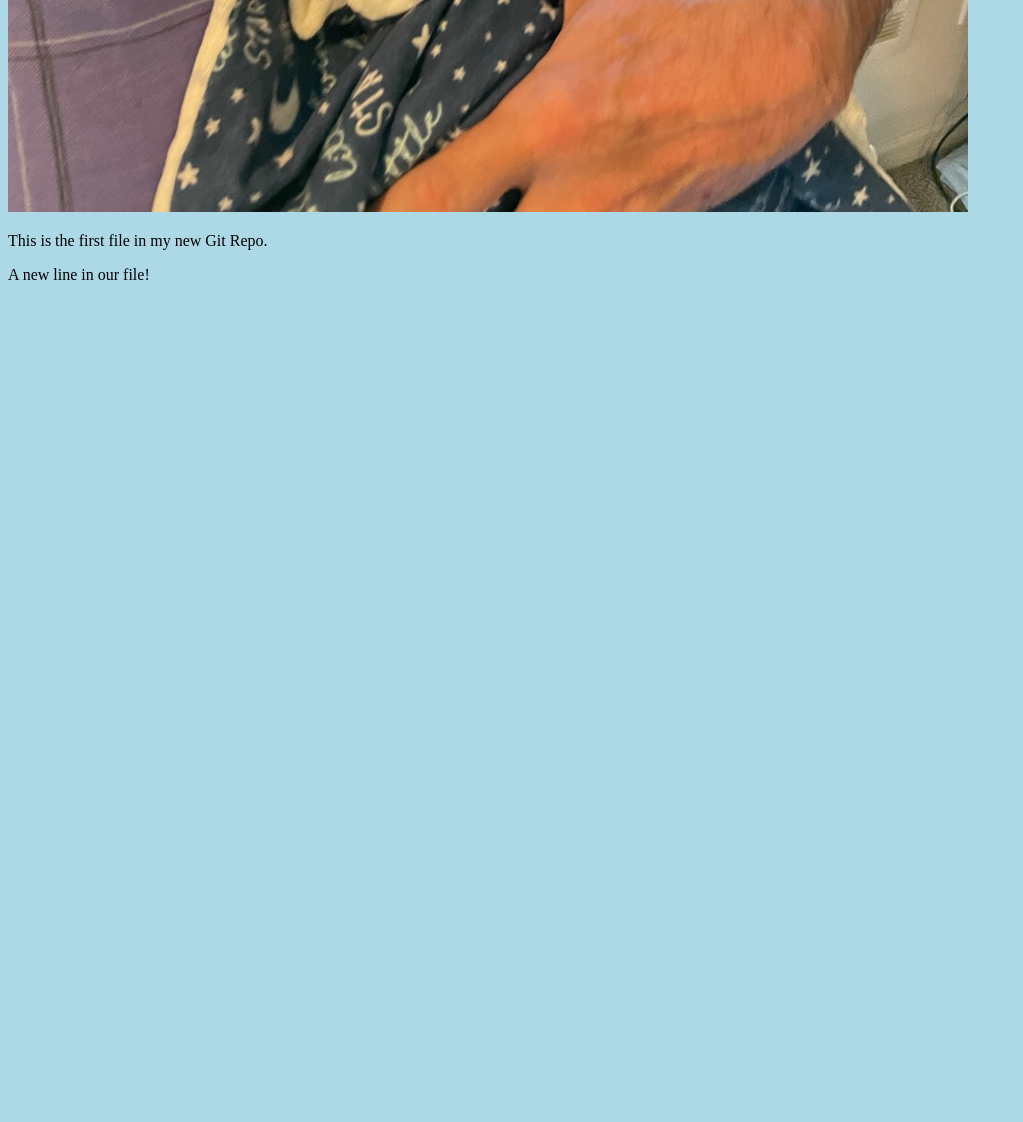
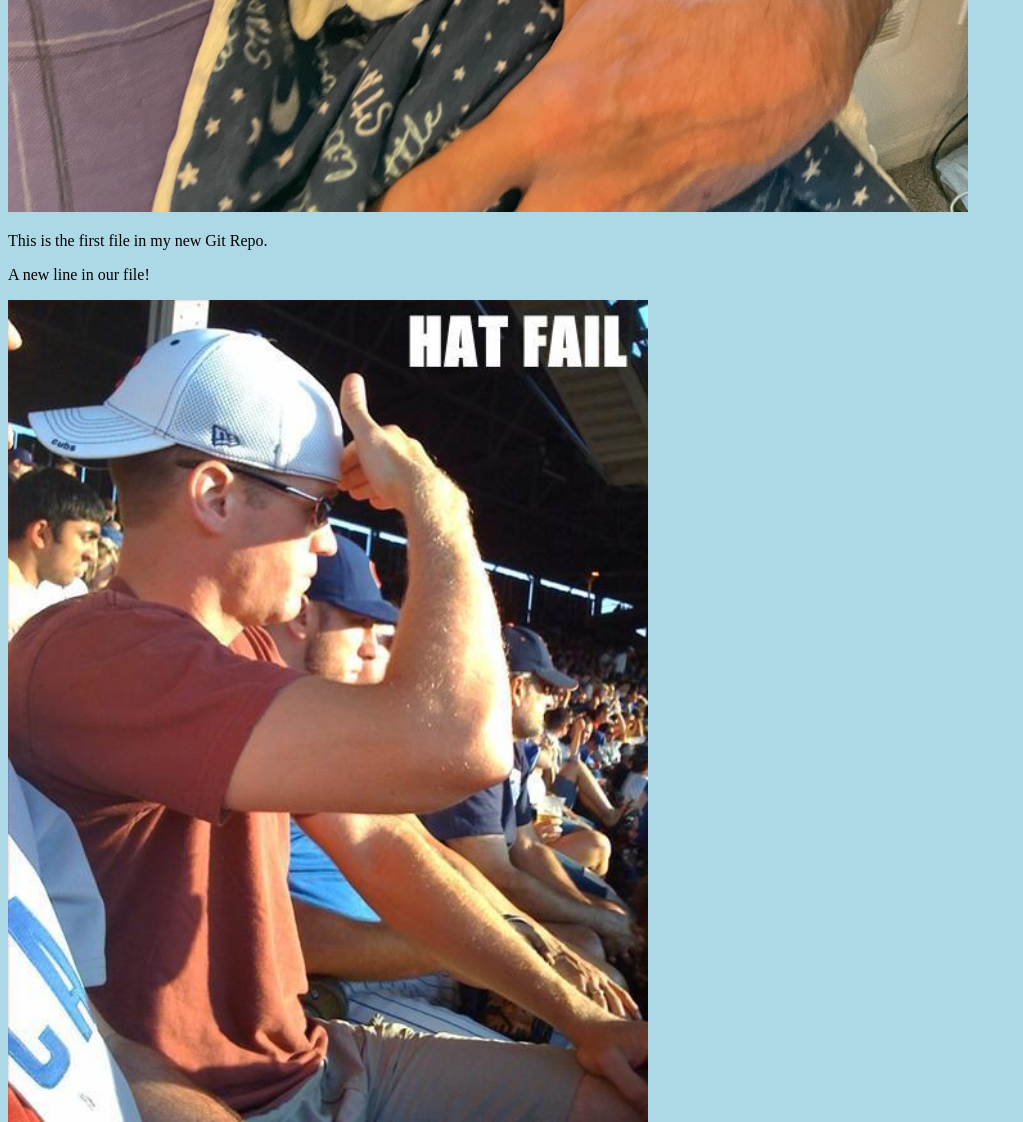
Before and after one commit to Brusoucaloak/Git-Tutorial, a plain HTML site: page index.html in a window 1280 px wide. Shown: the part 1148-2270 px from the top of the page, without its empty margins (0-1023 px from the left). Before the commit the page ends 1448 px from the top, so only its background shows below. Drawn offline with Linux system fonts and the light colour scheme.

Commit message:
added hat image

```diff
--- a/index.html
+++ b/index.html
@@ -11,6 +11,8 @@
 style="width:100%;max-width:960px"></div>
 <p>This is the first file in my new Git Repo.</p>
 <p>A new line in our file!</p>
+<div><img src="hat-fail.jpg" alt="Hat Git" style="width:100%;max-width:640px"></div>
+
 
 </body>
 </html>
```
Also changed, not shown: hat-fail.jpg (added).
